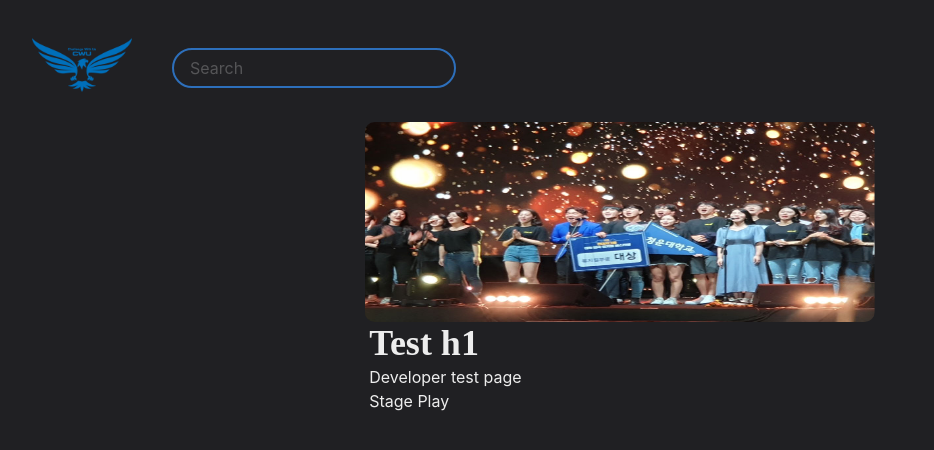
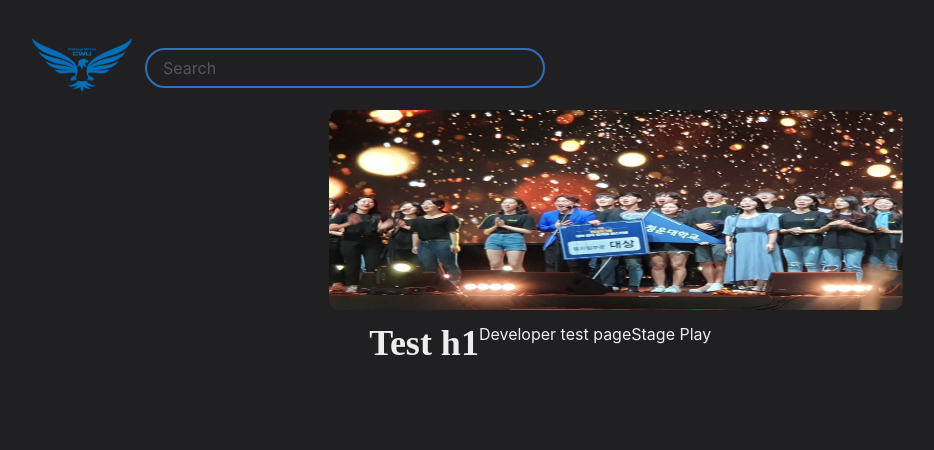
Before and after one commit to Haetae-Code/NextJS_Stage_Play, a Next.js app: page / in a window 1280 px wide. Shown: the top 450 px of the page, without its empty margins (24-958 px from the left). Built offline with nearby package versions, Linux system fonts and the light colour scheme.

Commit message:
chakra-ui err

```diff
--- a/components/Header.js
+++ b/components/Header.js
@@ -17,7 +17,7 @@ const Header = (props) => {
   return (
     <Container pt='5' ml='10'>
       <Flex>
-          <motion.Box
+          <motion.div
           initial={{ scale: 1.5 }}
           animate={{ scale: 1 }}
           transition={{
@@ -32,11 +32,11 @@ const Header = (props) => {
                   width="100"
                   height="90"
               />
-          </motion.Box>
+          </motion.div>
           {/* 검색바 */}
-              <Box ml={10} pt='7'>
+              <Box ml={13} pt='7'>
                 <motion.div
-                initial={{ scale: 1.3 }}
+                initial={{ scale: 1.2 }}
                 animate={{ scale: 1 }}
                 transition={{
                   duration:0.7,
@@ -47,7 +47,9 @@ const Header = (props) => {
                 borderWidth={'2px'} borderRadius='100' borderColor={'#2d6fbb'}
                 variant='outline'
                 placeholder='Search'
-                htmlSize={20} width='auto'/>
+                //htmlSize={20} width='auto'
+                width='400px'
+                />
                 {/* <Button  size='xs' align='right' mb='1' ml='15' borderColor={'#2d6fbb'} variant='outline' borderWidth={'2px'}>
                 Dark | Light
                 </Button> */}
--- a/components/MainImageSlider.js
+++ b/components/MainImageSlider.js
@@ -46,7 +46,7 @@ const ImageSlider = () => {
         ]
       )
     return (
-        <>
+        <Container align='center'>
                 <div ref={sliderRef} className="keen-slider">
                 <div className="keen-slider__slide number-slide1">
 
@@ -79,7 +79,7 @@ const ImageSlider = () => {
                     />
                 </div>
                 </div>
-        </>
+        </Container>
     )
   }
   export default ImageSlider
--- a/pages/_app.js
+++ b/pages/_app.js
@@ -3,6 +3,8 @@ import { Box, Container, Flex } from '@chakra-ui/react'
 import Layout from '../components/layouts/layout'
 import Chakra from '../components/chakra'
 import Header from '../components/Header'
+import ImageSlider from '../components/MainImageSlider'
+
 
 if (typeof window !== 'undefined') {
     window.history.scrollRestoration = 'manual'
@@ -12,6 +14,7 @@ const Website = ({Component, pageProps, router }) => {
         <Chakra cookies={pageProps.cookies}>
 
             <Header></Header>
+            <ImageSlider />
                 <Layout router={router}>
                     <AnimatePresence
                     exitBeforeEnter
--- a/pages/index.js
+++ b/pages/index.js
@@ -23,15 +23,12 @@ const Page = () => {
     return (
         <Container>
             <Container  pt={3} ml={1}>
-                <ImageSlider/>
-                    <Box pl='1' display={'flex'}>
-                        <Box flexGrow={1}>
+                <Box flexGrow={1} pl='1' display={'flex'}>
                     <Heading as="h1" variant="page-title">
                         Test h1
                     </Heading>
                     <p>Developer test page</p>
                     <p>Stage Play</p>
-                        </Box>
                 </Box>
             </Container>
         </Container>
```
Lines whose indentation alone changed are shown as unchanged.
